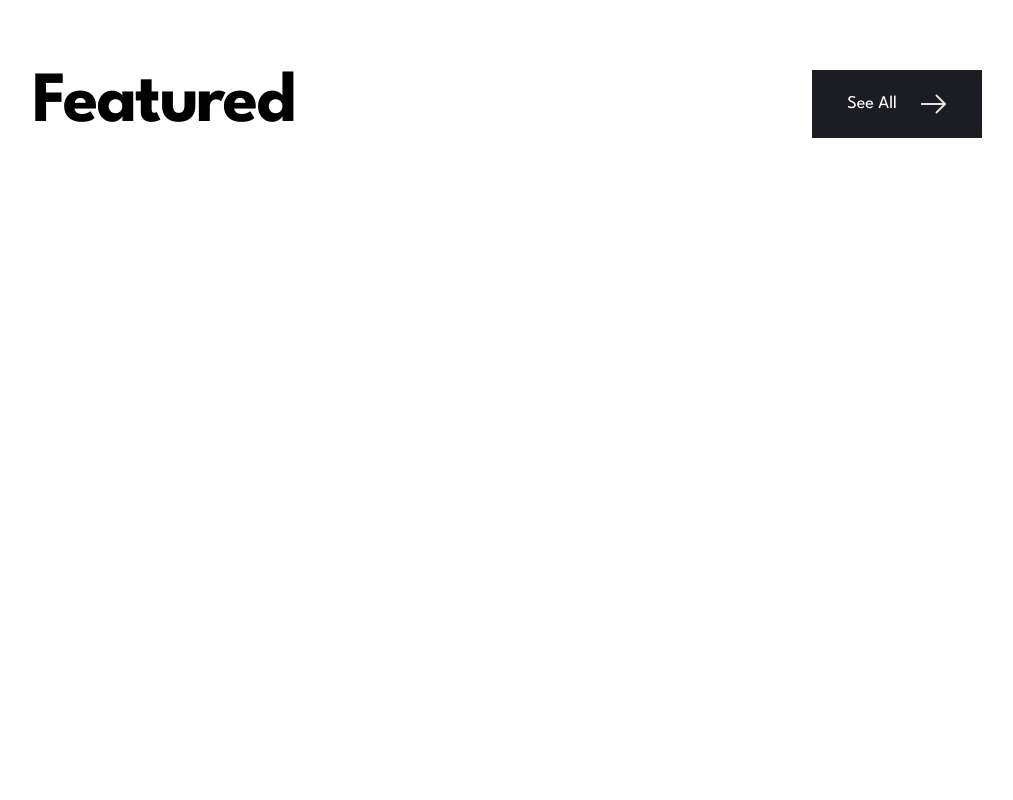
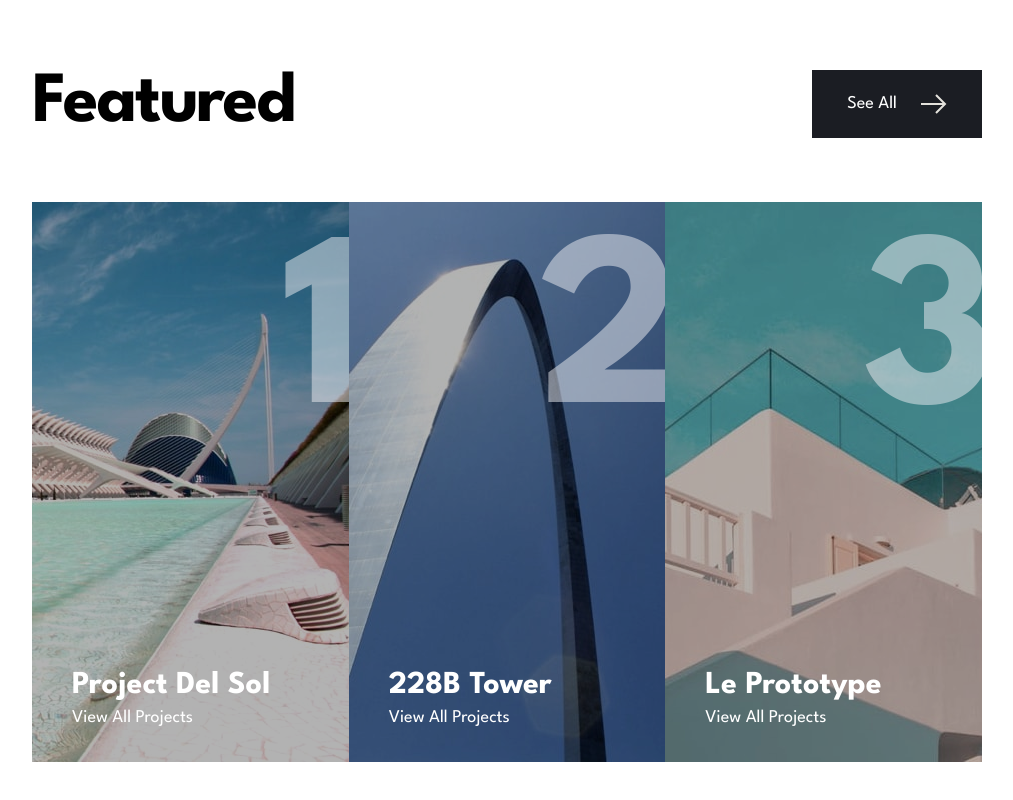
Before and after one commit to adarshcodes/arch-studio, a React (Create React App) app: page / in a window 1280 px wide. Shown: the part 2771-3571 px from the top of the page, without its empty margins (133-1146 px from the left). Before the commit the page ends 3109 px from the top, so only its background shows below. Built offline with nearby package versions, Linux system fonts and the light colour scheme.

Commit message:
completed featured section

```diff
--- a/src/assets/sass/base/_typography.scss
+++ b/src/assets/sass/base/_typography.scss
@@ -9,6 +9,8 @@ body {
 	font-weight: bold;
 	line-height: 20rem;
 	letter-spacing: -0.5rem;
+	color: $very-light-grey;
+	z-index: 100;
 }
 
 .heading-l {
--- a/src/assets/sass/components/_featured.styles.scss
+++ b/src/assets/sass/components/_featured.styles.scss
@@ -5,4 +5,8 @@
 		@include flex-row-space-between;
 		margin-bottom: 6.4rem;
 	}
+
+	.featured-cards-container {
+		@include flex-row-space-between;
+	}
 }
--- /dev/null
+++ b/src/assets/sass/components/_portfolioCard.styles.scss
@@ -0,0 +1,81 @@
+.portfolio-card {
+	width: 35rem;
+	position: relative;
+	cursor: pointer;
+	overflow: hidden;
+
+	.image-portfolio {
+		filter: brightness(0.7);
+		transition: all 0.3s;
+	}
+
+	&:hover .image-portfolio {
+		filter: brightness(0.9);
+		transform: scale(1.1);
+	}
+
+	.portfolio-card-id {
+		position: absolute;
+		top: 4rem;
+		right: -1.06rem;
+		opacity: 0.5;
+		transition: all 0.3s;
+	}
+
+	&:hover .portfolio-card-id {
+		top: 20%;
+		right: 30%;
+	}
+
+	.portfolio-card-title-container {
+		position: absolute;
+		bottom: 4rem;
+		left: 4rem;
+		color: $white;
+		transition: all 0.3s;
+	}
+
+	&:hover .portfolio-card-title-container {
+		bottom: 25%;
+		left: 25%;
+		text-align: center;
+	}
+
+	.portfolio-link {
+		.arrow-icon {
+			display: none;
+		}
+	}
+
+	&:hover .portfolio-link {
+		margin-top: 1rem;
+		padding: 1.2rem 2rem;
+		background-color: $very-dark-blue;
+		color: $white;
+		transition: all 0.3s;
+		cursor: pointer;
+		display: inline-flex;
+		justify-content: center;
+		align-items: center;
+
+		&:hover {
+			background-color: $dark-grey;
+		}
+
+		&:active {
+			background-color: $light-grey;
+		}
+
+		.arrow-icon {
+			display: block;
+			filter: invert(1);
+			width: 13%;
+			margin-left: 1rem;
+			transition: all 0.3s;
+		}
+
+		&:hover .arrow-icon {
+			transform: translateX(0.5rem);
+		}
+	}
+}
--- a/src/assets/sass/components/_welcome.styles.scss
+++ b/src/assets/sass/components/_welcome.styles.scss
@@ -22,8 +22,6 @@
 		position: absolute;
 		top: 0;
 		left: 0;
-		color: $very-light-grey;
-		z-index: 100;
 	}
 
 	&__content {
--- a/src/assets/sass/main.css
+++ b/src/assets/sass/main.css
@@ -39,6 +39,8 @@ body {
   font-weight: bold;
   line-height: 20rem;
   letter-spacing: -0.5rem;
+  color: #eeeff4;
+  z-index: 100;
 }
 
 .heading-l {
@@ -245,8 +247,6 @@ body {
   position: absolute;
   top: 0;
   left: 0;
-  color: #eeeff4;
-  z-index: 100;
 }
 
 .welcome-section__content {
@@ -310,6 +310,92 @@ body {
   margin-bottom: 6.4rem;
 }
 
+.featured-section .featured-cards-container {
+  display: flex;
+  justify-content: space-between;
+  align-items: center;
+}
+
+.portfolio-card {
+  width: 35rem;
+  position: relative;
+  cursor: pointer;
+  overflow: hidden;
+}
+
+.portfolio-card .image-portfolio {
+  filter: brightness(0.7);
+  transition: all 0.3s;
+}
+
+.portfolio-card:hover .image-portfolio {
+  filter: brightness(0.9);
+  transform: scale(1.1);
+}
+
+.portfolio-card .portfolio-card-id {
+  position: absolute;
+  top: 4rem;
+  right: -1.06rem;
+  opacity: 0.5;
+  transition: all 0.3s;
+}
+
+.portfolio-card:hover .portfolio-card-id {
+  top: 20%;
+  right: 30%;
+}
+
+.portfolio-card .portfolio-card-title-container {
+  position: absolute;
+  bottom: 4rem;
+  left: 4rem;
+  color: #ffffff;
+  transition: all 0.3s;
+}
+
+.portfolio-card:hover .portfolio-card-title-container {
+  bottom: 25%;
+  left: 25%;
+  text-align: center;
+}
+
+.portfolio-card .portfolio-link .arrow-icon {
+  display: none;
+}
+
+.portfolio-card:hover .portfolio-link {
+  margin-top: 1rem;
+  padding: 1.2rem 2rem;
+  background-color: #1b1d23;
+  color: #ffffff;
+  transition: all 0.3s;
+  cursor: pointer;
+  display: inline-flex;
+  justify-content: center;
+  align-items: center;
+}
+
+.portfolio-card:hover .portfolio-link:hover {
+  background-color: #60636d;
+}
+
+.portfolio-card:hover .portfolio-link:active {
+  background-color: #c8ccd8;
+}
+
+.portfolio-card:hover .portfolio-link .arrow-icon {
+  display: block;
+  filter: invert(1);
+  width: 13%;
+  margin-left: 1rem;
+  transition: all 0.3s;
+}
+
+.portfolio-card:hover .portfolio-link:hover .arrow-icon {
+  transform: translateX(0.5rem);
+}
+
 .navbar {
   display: flex;
   flex-direction: row;
--- a/src/assets/sass/main.scss
+++ b/src/assets/sass/main.scss
@@ -14,6 +14,7 @@
 @import "./components/welcome.styles";
 @import "./components/smallTeams.styles";
 @import "./components/featured.styles";
+@import "./components/portfolioCard.styles";
 
 // Routes
 @import "./routes/navigation.styles";
--- /dev/null
+++ b/src/components/portfolioCard.component.jsx
@@ -0,0 +1,36 @@
+import React from "react";
+import { Link } from "react-router-dom";
+
+import Arrow from "../assets/images/icons/icon-arrow.svg";
+
+function PortfolioCard(props) {
+	return (
+		<div className="portfolio-card">
+			<picture>
+				<source
+					srcSet={props.imgMob}
+					media="(max-width: 450px)"
+					type="image/jpeg"
+				/>
+				<source
+					srcSet={props.imgTab}
+					media="(max-width: 850px)"
+					type="image/jpeg"
+				/>
+				<img src={props.img} alt="small arch" className="image-portfolio" />
+			</picture>
+			<span className="heading-xl portfolio-card-id">{props.id}</span>
+			<div className="portfolio-card-title-container">
+				<h5 className="heading-s portfolio-title">{props.title}</h5>
+				<Link to={props.link}>
+					<span className="portfolio-link">
+						{props.subtitle}
+						<img src={Arrow} alt="arrow" className="arrow-icon" />
+					</span>
+				</Link>
+			</div>
+		</div>
+	);
+}
+
+export default PortfolioCard;
--- a/src/routes/home/featured-component.jsx
+++ b/src/routes/home/featured-component.jsx
@@ -1,6 +1,51 @@
 import React from "react";
 
 import Button from "../../components/button.component";
+
+import PortfolioCard from "../../components/portfolioCard.component";
+
+// importing images
+import delSol from "../../assets/images/portfolio/image-del-sol.jpg";
+import delSolTab from "../../assets/images/portfolio/image-del-sol-tab.jpg";
+import delSolMob from "../../assets/images/portfolio/image-del-sol-mob.jpg";
+
+import bTower from "../../assets/images/portfolio/image-228b.jpg";
+import bTowerTab from "../../assets/images/portfolio/image-228b-tab.jpg";
+import bTowerMob from "../../assets/images/portfolio/image-228b-mob.jpg";
+
+import leProto from "../../assets/images/portfolio/image-prototype.jpg";
+import leProtoTab from "../../assets/images/portfolio/image-prototype-tab.jpg";
+import leProtoMob from "../../assets/images/portfolio/image-prototype-mob.jpg";
+
+const featuredData = [
+	{
+		id: 1,
+		title: "Project Del Sol",
+		image: {
+			mobile: delSolMob,
+			tablet: delSolTab,
+			desktop: delSol,
+		},
+	},
+	{
+		id: 2,
+		title: "228B Tower",
+		image: {
+			mobile: bTowerMob,
+			tablet: bTowerTab,
+			desktop: bTower,
+		},
+	},
+	{
+		id: 3,
+		title: "Le Prototype",
+		image: {
+			mobile: leProtoMob,
+			tablet: leProtoTab,
+			desktop: leProto,
+		},
+	},
+];
 
 function Featured() {
 	return (
@@ -9,6 +54,20 @@ function Featured() {
 				<h3 className="heading-m">Featured</h3>
 				<Button btn={`See All`} linkedTo={"/portfolio"} />
 			</div>
+			<div className="featured-cards-container">
+				{featuredData.map((card) => (
+					<PortfolioCard
+						key={card.id}
+						id={card.id}
+						title={card.title}
+						img={card.image.desktop}
+						imgTab={card.image.tablet}
+						imgMob={card.image.mobile}
+						link={"/portolio"}
+						subtitle={"View All Projects"}
+					/>
+				))}
+			</div>
 		</section>
 	);
 }
```
Also changed, not shown: src/assets/sass/components/_featured.scss (added), 1 other file (tests, documents, lock files or other folders).
